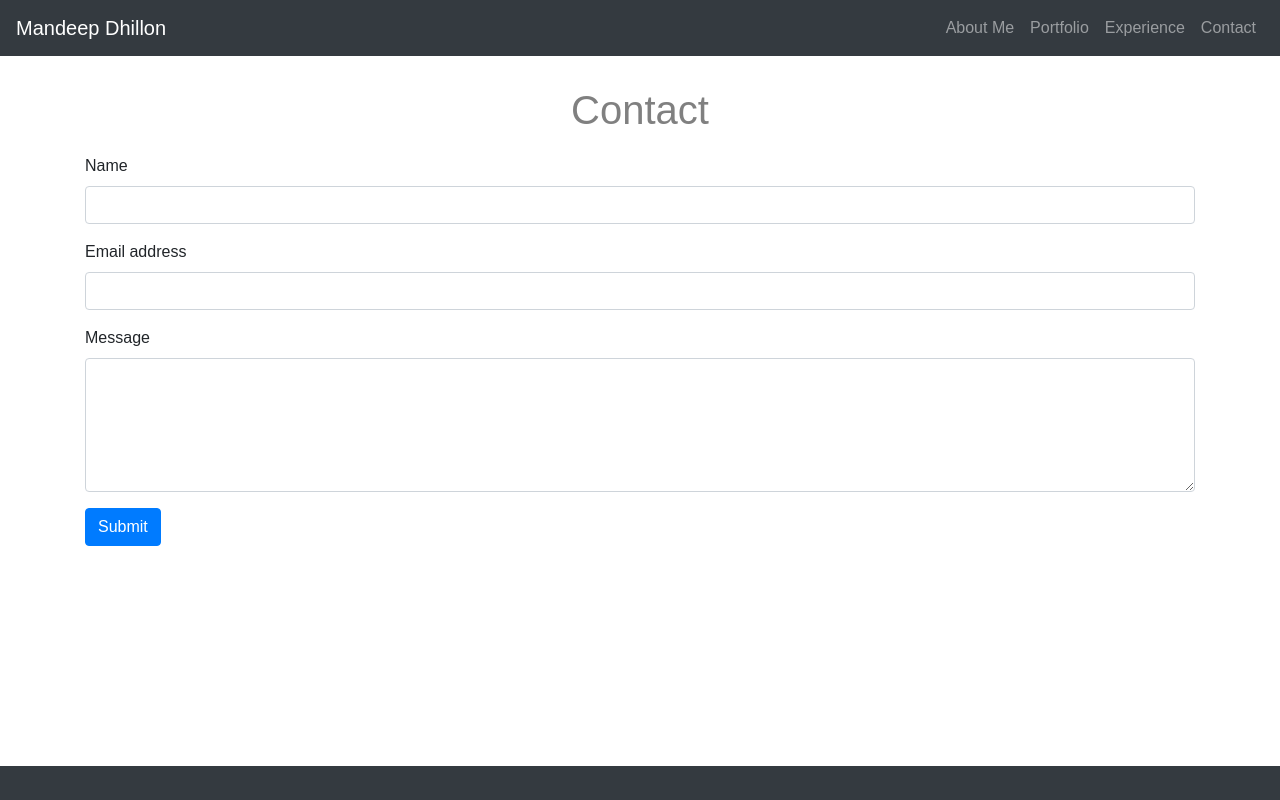
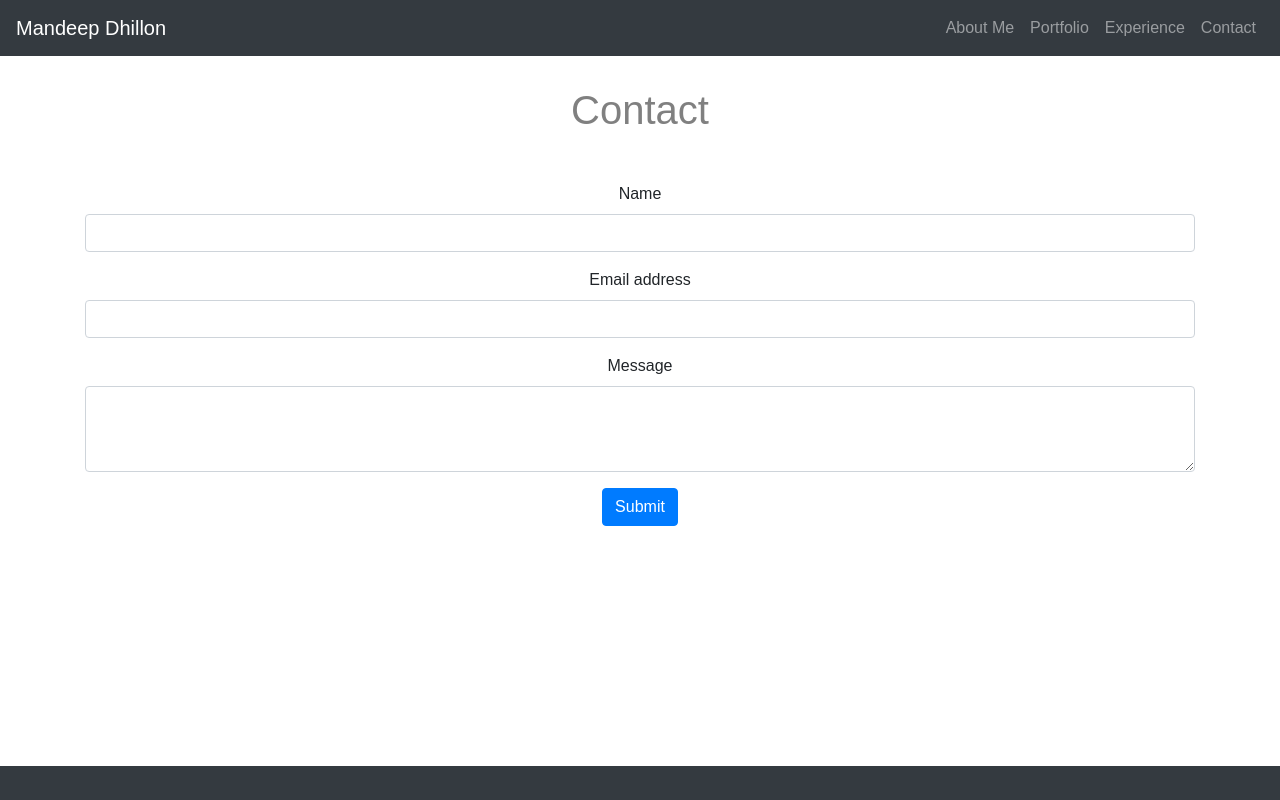
Before and after one commit to mandeep1580/portfolio-mandeep-singh-dhillon, a React (Create React App) app: page /contact in a window 1280 px wide. Shown: the top 800 px of the page. Built offline with nearby package versions, Linux system fonts and the light colour scheme.

Commit message:
styled contact form

```diff
--- a/src/App.css
+++ b/src/App.css
@@ -105,7 +105,12 @@
 }
 
 .contact {
-  justify-content: right;
+  text-align: center;
+  margin-top: 3rem;
+}
+
+.contact-form {
+  max-height: fit-content;
 }
 
 .content-container {
--- a/src/Components/Contact.js
+++ b/src/Components/Contact.js
@@ -26,7 +26,7 @@ export const Contact = () => {
         <h1>Contact</h1>
       </div>
       <div className="contact">
-          <form ref={form} onSubmit={sendEmail} >
+        <form className="contact-form" ref={form} onSubmit={sendEmail} >
           <div className='container' >
             <div className="form-group">
               <label htmlFor="name">Name</label>
@@ -38,11 +38,11 @@ export const Contact = () => {
             </div>
             <div className="form-group">
               <label htmlFor="message">Message</label>
-                <textarea className="form-control" rows="5" name="message"></textarea>
+              <textarea className="form-control" rows="3" name="message"></textarea>
             </div>
-              <button type="submit" className="btn btn-primary" text-align="centre">Submit</button>
           </div>
         </form>
+      <button type="submit" className="btn btn-primary mt-6" text-align="centre">Submit</button>
       </div>
     </div>
   )
```
Also changed, not shown: 1 other file (tests, documents, lock files or other folders). Lines whose indentation alone changed are shown as unchanged.
